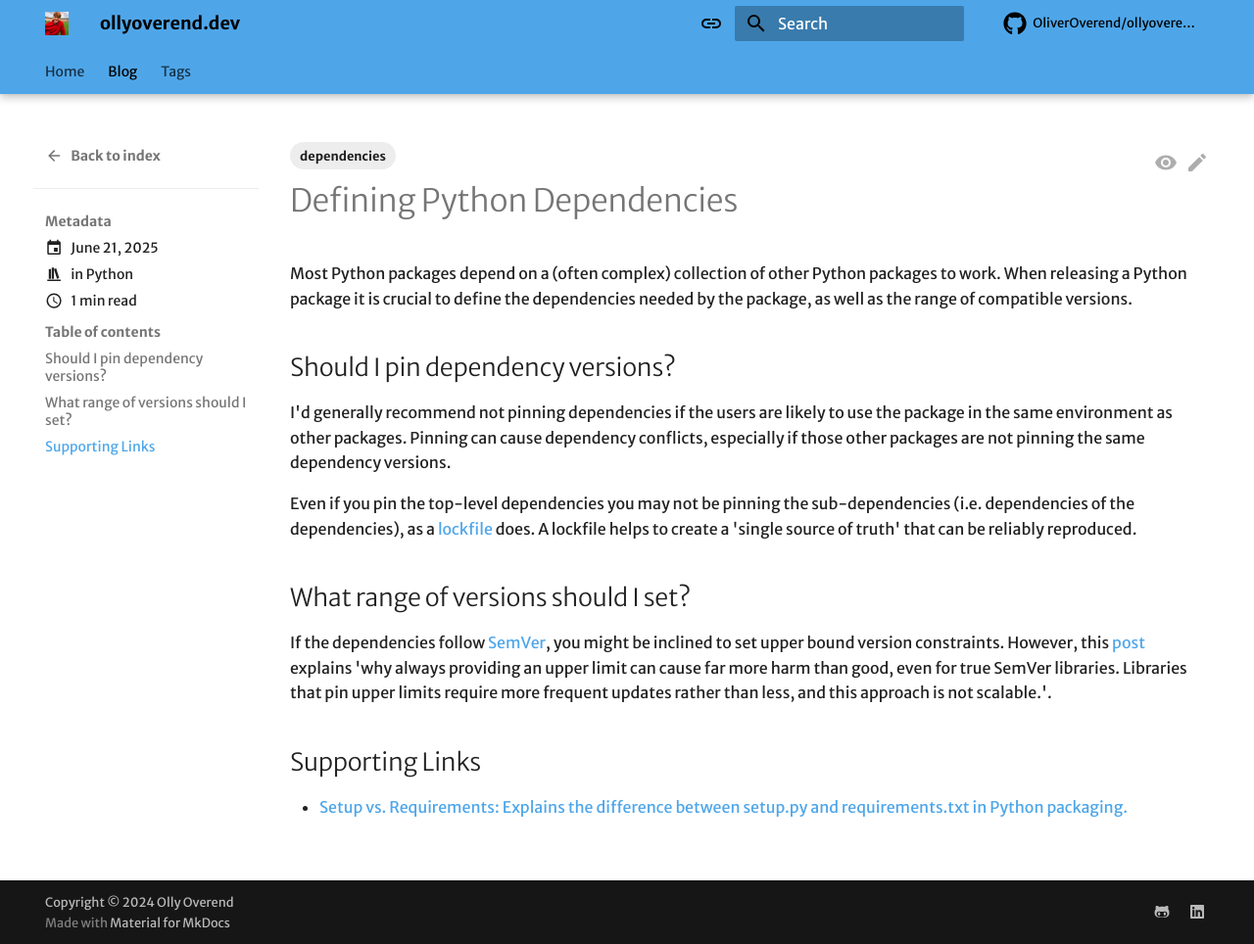
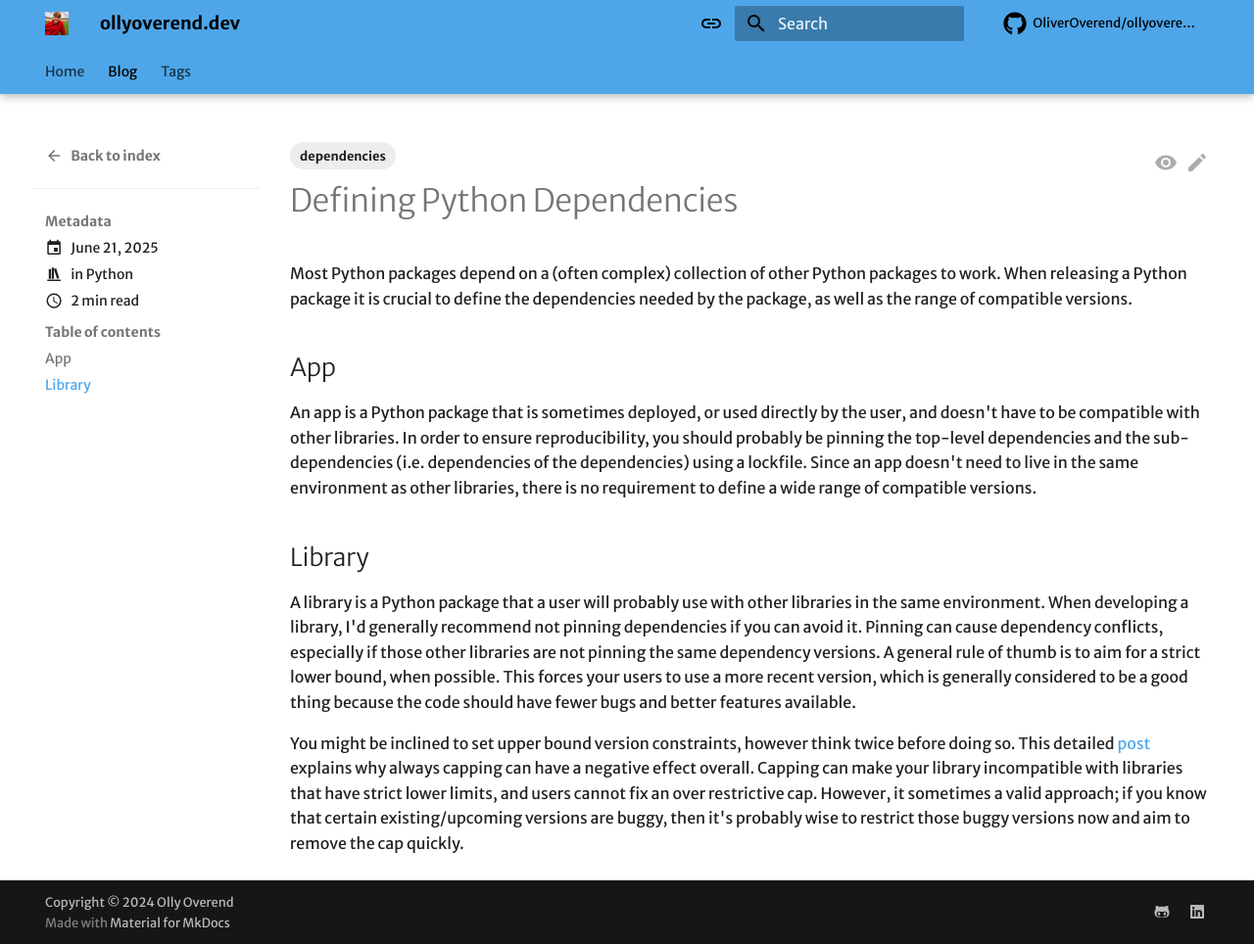
Before and after one commit to OliverOverend/ollyoverend.dev, an MkDocs documentation site: the page built from docs/blog/posts/python-dependencies.md, in a window 1280 px wide and 964 px high. Shown: the whole window at 98% size. Built offline with MkDocs 1.6.1 and Material for MkDocs 9.7.7, drawn with Linux system fonts in a browser that asks for light colours; some web fonts are replaced; comment, search, counter and statistics services are not loaded.

Commit message:
Revises Python dependency management guidelines
Updates blog post to clarify dependency pinning strategies for apps and libraries.

Defines apps as isolated packages benefiting from lockfiles for reproducibility, and libraries as packages requiring compatibility with other libraries.

Discourages upper bound constraints, highlighting potential conflicts and advising caution when restricting buggy versions.

```diff
--- a/docs/blog/posts/python-dependencies.md
+++ b/docs/blog/posts/python-dependencies.md
@@ -11,16 +11,12 @@ updated: 2025-06-21
 
 Most Python packages depend on a (often complex) collection of other Python packages to work. When releasing a Python package it is crucial to define the dependencies needed by the package, as well as the range of compatible versions.
 
-## Should I pin dependency versions?
+## App
 
-I'd generally recommend not pinning dependencies if the users are likely to use the package in the same environment as other packages. Pinning can cause dependency conflicts, especially if those other packages are not pinning the same dependency versions.
+An app is a Python package that is sometimes deployed, or used directly by the user, and doesn't have to be compatible with other libraries. In order to ensure reproducibility, you should probably be pinning the top-level dependencies and the sub-dependencies (i.e. dependencies of the dependencies) using a lockfile. Since an app doesn't need to live in the same environment as other libraries, there is no requirement to define a wide range of compatible versions.
 
-Even if you pin the top-level dependencies you may not be pinning the sub-dependencies (i.e. dependencies of the dependencies), as a [lockfile](https://pydevtools.com/handbook/explanation/what-is-a-lock-file/#:~:text=A%20lockfile%20is%20a%20text,different%20systems%20and%20time%20periods.) does. A lockfile helps to create a 'single source of truth' that can be reliably reproduced.
+## Library
 
-## What range of versions should I set?
+A library is a Python package that a user will probably use with other libraries in the same environment. When developing a library, I'd generally recommend not pinning dependencies if you can avoid it. Pinning can cause dependency conflicts, especially if those other libraries are not pinning the same dependency versions. A general rule of thumb is to aim for a strict lower bound, when possible. This forces your users to use a more recent version, which is generally considered to be a good thing because the code should have fewer bugs and better features available.
 
-If the dependencies follow [SemVer](https://semver.org/), you might be inclined to set upper bound version constraints. However, this [post](https://iscinumpy.dev/post/bound-version-constraints/) explains 'why always providing an upper limit can cause far more harm than good, even for true SemVer libraries. Libraries that pin upper limits require more frequent updates rather than less, and this approach is not scalable.'.
-
-## Supporting Links
-
-- [Setup vs. Requirements: Explains the difference between setup.py and requirements.txt in Python packaging.](https://caremad.io/posts/2013/07/setup-vs-requirement/)
+You might be inclined to set upper bound version constraints, however think twice before doing so. This detailed [post](https://iscinumpy.dev/post/bound-version-constraints/) explains why always capping can have a negative effect overall. Capping can make your library incompatible with libraries that have strict lower limits, and users cannot fix an over restrictive cap. However, it sometimes a valid approach; if you know that certain existing/upcoming versions are buggy, then it's probably wise to restrict those buggy versions now and aim to remove the cap quickly.
```
